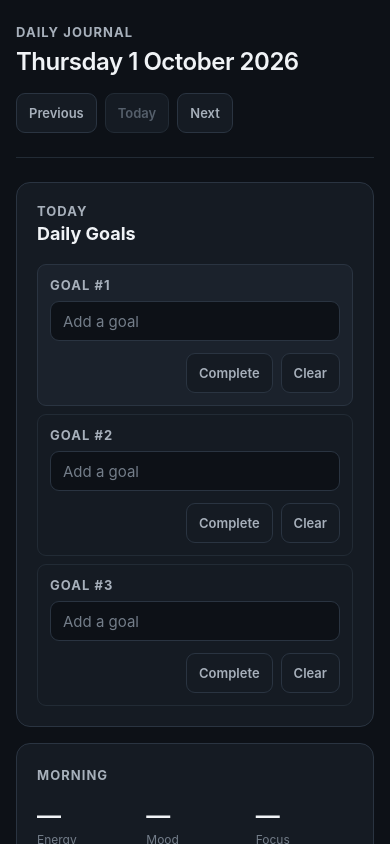
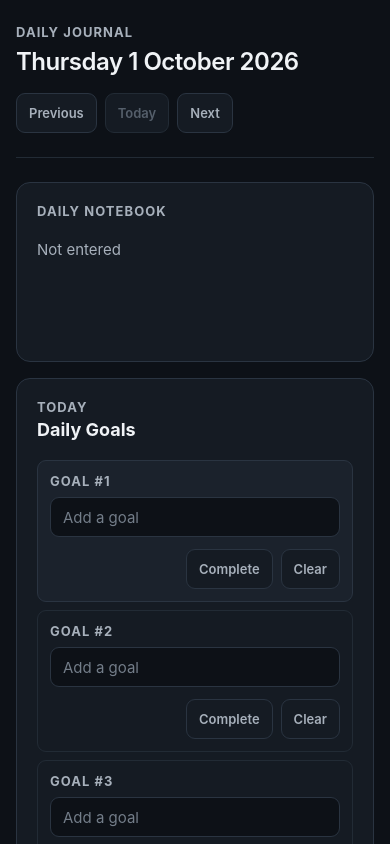
Before and after one commit to gvirco/daily-journal, a React (Vite) app: page / in a window 390 px wide. Shown: the top 844 px of the page. Built offline with nearby package versions, Linux system fonts and the light colour scheme.

Commit message:
style: refine core journal dashboard

```diff
--- a/src/App.css
+++ b/src/App.css
@@ -69,13 +69,18 @@
 
 .journal-dashboard {
   display: grid;
-  grid-template-columns: repeat(auto-fit, minmax(240px, 1fr));
+  grid-template-columns: minmax(0, 3fr) minmax(0, 5fr) minmax(220px, 2fr);
+  grid-template-rows: repeat(2, minmax(0, 1fr));
+  grid-template-areas:
+    'goals notebook morning'
+    'goals notebook evening';
+  align-items: stretch;
   gap: var(--space-4);
   padding-top: var(--space-6);
 }
 
 .goals-card {
-  grid-column: span 2;
+  grid-area: goals;
   padding: var(--card-padding);
   background: var(--color-surface);
   border: var(--border-width) solid var(--color-border);
@@ -195,8 +200,10 @@
 }
 
 .morning-card {
+  grid-area: morning;
   display: block;
   width: 100%;
+  height: 100%;
   padding: var(--card-padding);
   color: var(--color-text);
   text-align: left;
@@ -258,8 +265,10 @@
 
 .notebook-card {
   display: grid;
+  grid-area: notebook;
   width: 100%;
-  min-height: 148px;
+  height: 100%;
+  min-height: 0;
   align-content: start;
   gap: var(--space-5);
   padding: var(--card-padding);
@@ -281,6 +290,14 @@
   line-height: 1.5;
   -webkit-box-orient: vertical;
   -webkit-line-clamp: 3;
+}
+
+.notebook-card:not(.evening-card) .notebook-preview {
+  -webkit-line-clamp: 6;
+}
+
+.evening-card {
+  grid-area: evening;
 }
 
 .evening-summary {
@@ -455,6 +472,21 @@
   border-color: var(--color-accent);
 }
 
+@media (max-width: 900px) {
+  .journal-dashboard {
+    grid-template-columns: repeat(2, minmax(0, 1fr));
+    grid-template-rows: auto;
+    grid-template-areas:
+      'notebook notebook'
+      'goals goals'
+      'morning evening';
+  }
+
+  .notebook-card:not(.evening-card) {
+    min-height: 180px;
+  }
+}
+
 @media (max-width: 640px) {
   .journal-shell {
     padding: var(--space-6) var(--page-padding-mobile);
@@ -478,7 +510,16 @@
   }
 
   .goals-card {
-    grid-column: auto;
+    grid-area: goals;
+  }
+
+  .journal-dashboard {
+    grid-template-columns: minmax(0, 1fr);
+    grid-template-areas:
+      'notebook'
+      'goals'
+      'morning'
+      'evening';
   }
 
   .goal-row {
```
